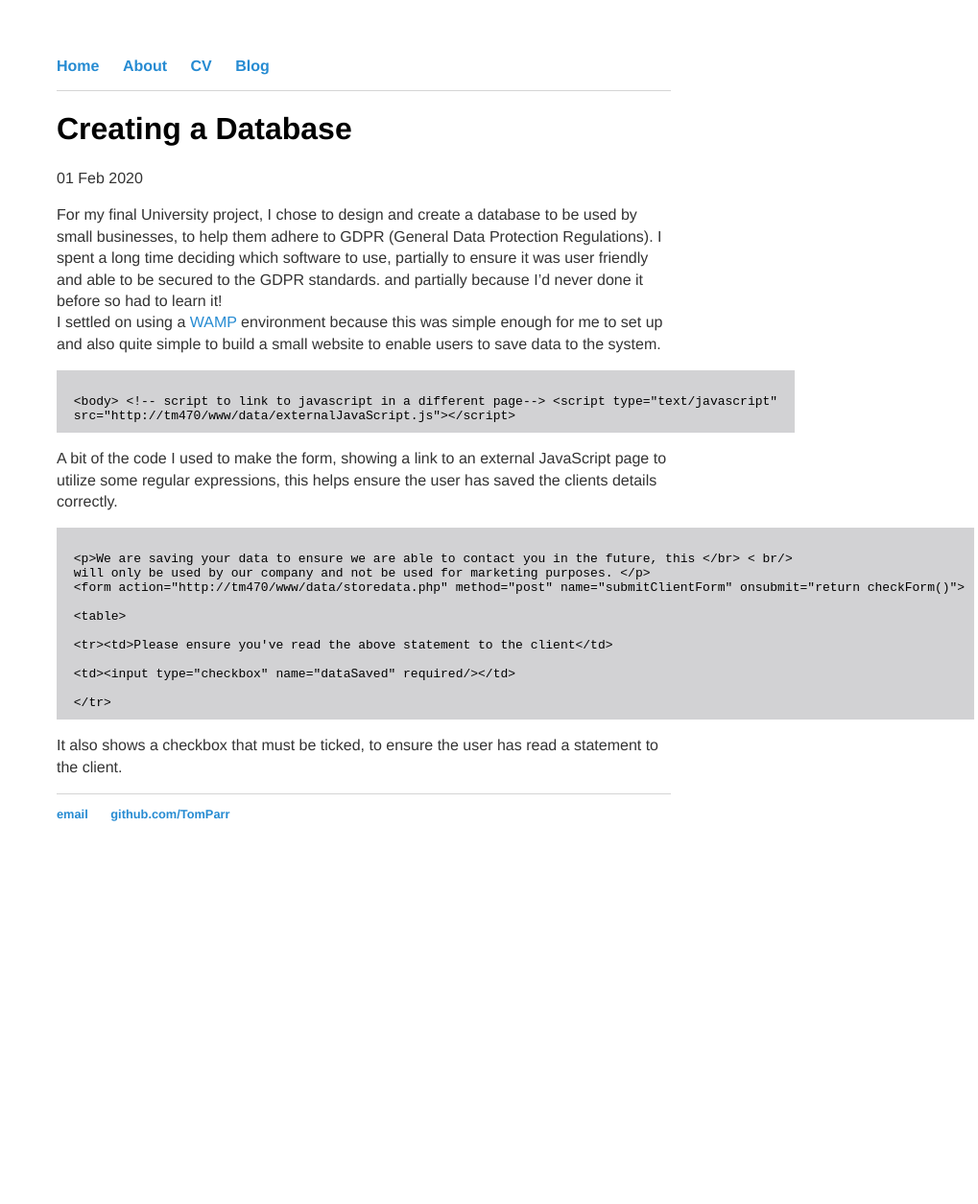
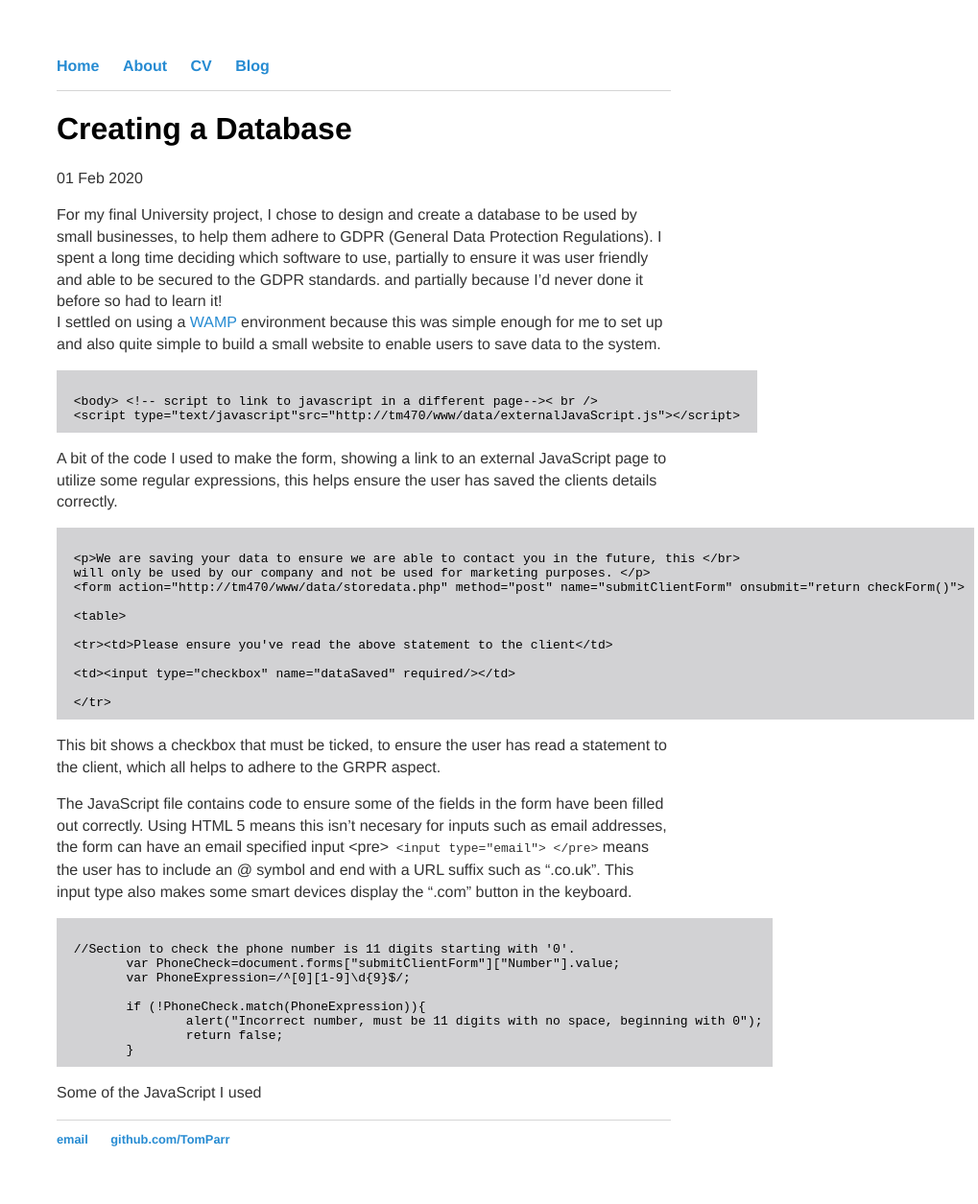
Before and after one commit to TomParr/TomParr.github.io, a Jekyll site: the page built from _posts/2020-02-03-Database.md, in a window 1280 px wide. Shown: the whole page at 96% size, without its empty margins (261-1280 px from the left). Built offline with Jekyll 4.4.1, drawn with Linux system fonts in a browser that asks for light colours; before the commit the page ends 916 px from its top, so only the background shows below that.

Commit message:
Update 2020-02-03-Database.md

```diff
--- a/_posts/2020-02-03-Database.md
+++ b/_posts/2020-02-03-Database.md
@@ -9,16 +9,30 @@ For my final University project, I chose to design and create a database to be u
  I settled on using a [WAMP](http://www.wampserver.com/en/) environment because this was simple enough for me to set up and also quite simple to
  build a small website to enable users to save data to the system. <br />
  <pre><code>
- &#60;body&#62; &#60;!-- script to link to javascript in a different page--&#62; &#60;script type="text/javascript" <br /> src="http://tm470/www/data/externalJavaScript.js"&#62;&#60;/script&#62;
+ &#60;body&#62; &#60;!-- script to link to javascript in a different page--&#62;< br />
+ &#60;script type="text/javascript"src="http://tm470/www/data/externalJavaScript.js"&#62;&#60;/script&#62;
 </code></pre>
 A bit of the code I used to make the form, showing a link to an external JavaScript page to utilize some regular expressions, this helps ensure the user has saved the clients details correctly.
 <br />
 <pre><code>
- &#60;p&#62;We are saving your data to ensure we are able to contact you in the future, this &#60;/br&#62; < br/>
+ &#60;p&#62;We are saving your data to ensure we are able to contact you in the future, this &#60;/br&#62;
  will only be used by our company and not be used for marketing purposes. &#60;/p&#62;<br /> &#60;form action="http://tm470/www/data/storedata.php" method="post" name="submitClientForm" onsubmit="return checkForm()"&#62;<br />
  &#60;table&#62;<br />
  &#60;tr&#62;&#60;td&#62;Please ensure you've read the above statement to the client&#60;/td&#62;<br />
  &#60;td&#62;&#60;input type="checkbox" name="dataSaved" required/&#62;&#60;/td&#62;<br />
  &#60;/tr&#62;
 </code></pre>
- It also shows a checkbox that must be ticked, to ensure the user has read a statement to the client.
+ This bit shows a checkbox that must be ticked, to ensure the user has read a statement to the client, which all helps to adhere to the GRPR aspect.
+
+ The JavaScript file contains code to ensure some of the fields in the form have been filled out correctly. Using HTML 5 means this isn't necesary for inputs such as email addresses, the form can have an email specified input <pre><code> &#60;input type="email"&#62; </pre></code> means the user has to include an @ symbol and end with a URL suffix such as ".co.uk". This input type also makes some smart devices display the ".com" button in the keyboard.
+ <pre><code>
+ //Section to check the phone number is 11 digits starting with '0'.
+	var PhoneCheck=document.forms["submitClientForm"]["Number"].value;
+	var PhoneExpression=/^[0][1-9]\d{9}$/;
+
+	if (!PhoneCheck.match(PhoneExpression)){
+		alert("Incorrect number, must be 11 digits with no space, beginning with 0");
+		return false;
+	}
+</code></pre>
+Some of the JavaScript I used
```
